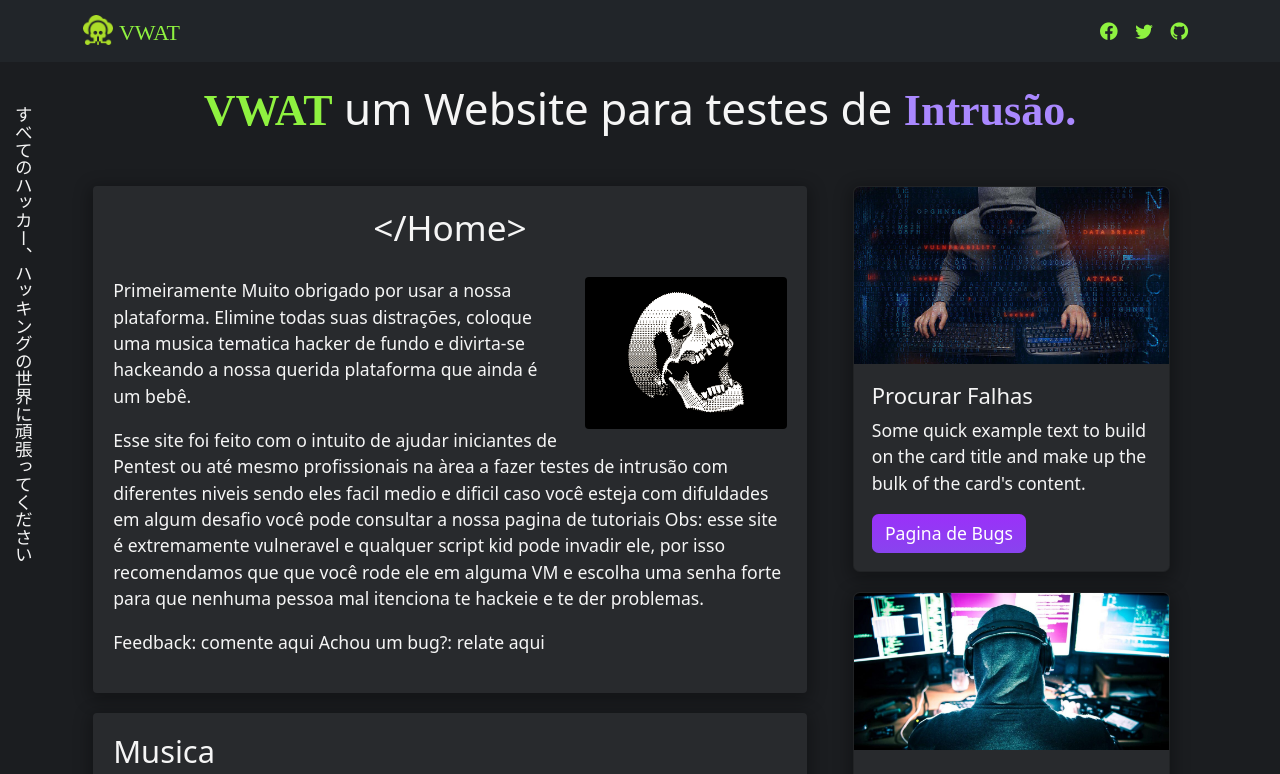
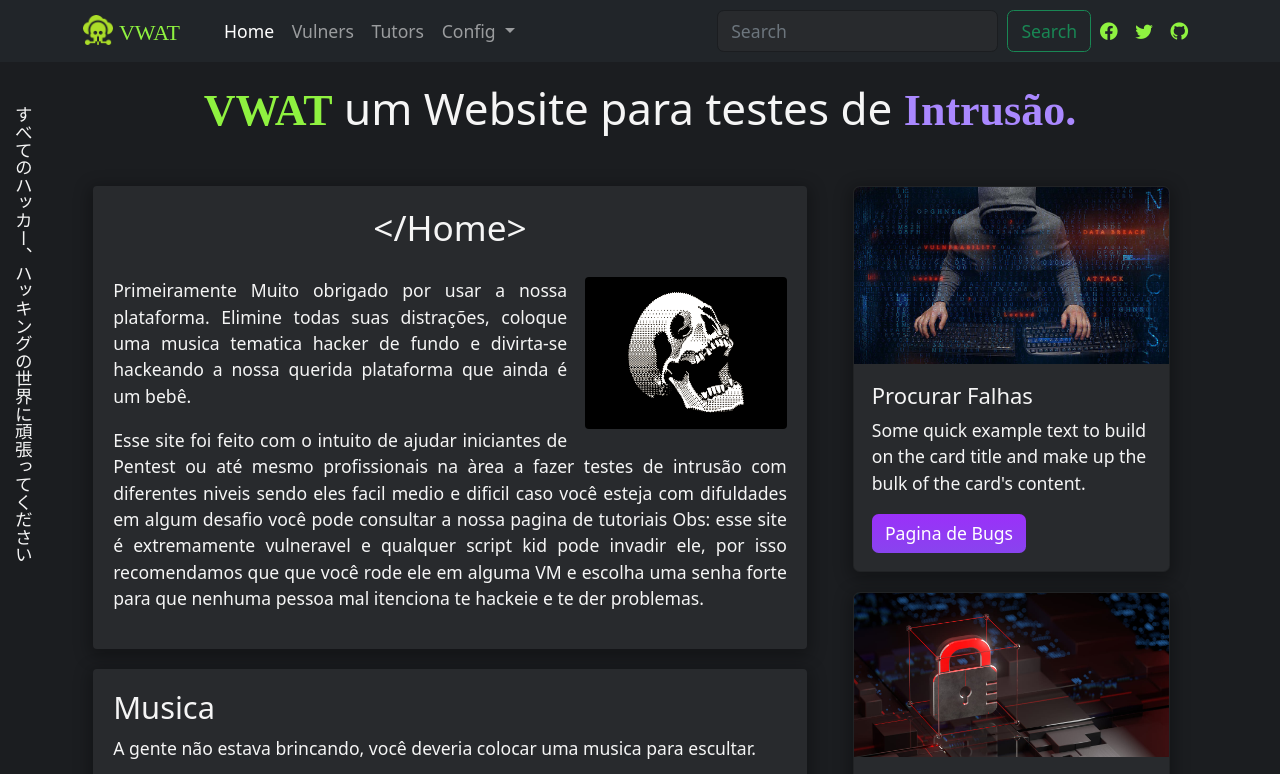
Before and after one commit to CarlosAllberto/VWAT, a PHP site: page /home.html in a window 1280 px wide. Shown: the top 774 px of the page. Run offline with PHP 8.4, Linux system fonts and the light colour scheme; some libraries are stand-ins or nearby versions.

Commit message:
modifications

```diff
--- a/home.html
+++ b/home.html
@@ -4,7 +4,7 @@
     <meta charset="UTF-8">
     <meta http-equiv="X-UA-Compatible" content="IE=edge">
     <meta name="viewport" content="width=device-width, initial-scale=1.0">
-    <meta name="theme-color" content="#282A2D" />
+    <meta name="theme-color" content="darkgreen" />
     <title>VWAT - Home</title>
 
     <!-- CSS only -->
@@ -24,19 +24,48 @@
     <link rel="preconnect" href="https://fonts.googleapis.com">
     <link rel="preconnect" href="https://fonts.gstatic.com" crossorigin>
     <link href="https://fonts.googleapis.com/css2?family=Noto+Sans+JP&display=swap" rel="stylesheet">
+
+    <link rel="stylesheet" href="https://cdnjs.cloudflare.com/ajax/libs/slick-carousel/1.7.1/slick.css">
+    <link rel="stylesheet" href="https://cdnjs.cloudflare.com/ajax/libs/slick-carousel/1.7.1/slick-theme.css">
 </head>
 <body>
-    <nav class="navbar navbar-expand-lg bg-dark navbar-dark">
+    <nav class="navbar navbar-expand-lg bg-dark navbar-dark" style="z-index: 1;">
         <div class="container container-fluid">
-            <a class="navbar-brand" href="#">
+            <a class="navbar-brand" href="./home.html">
                 <img src="./img/logo.png" alt="logo" width="30" height="30" class="d-inline-block align-text-top">
                 <span class="navbar-brand mb-0 h1">VWAT</span>
             </a>
-            <button class="navbar-toggler" type="button" data-bs-toggle="collapse" data-bs-target="#navbarNav" aria-controls="navbarNav" aria-expanded="false" aria-label="Toggle navigation">
+            <button class="navbar-toggler" type="button" data-bs-toggle="collapse" data-bs-target="#navbarSupportedContent" aria-controls="navbarSupportedContent" aria-expanded="false" aria-label="Toggle navigation">
                 <span class="navbar-toggler-icon"></span>
             </button>
-            <div class="collapse navbar-collapse justify-content-end" id="navbarNav">
-                <ul class="navbar-nav">
+            <div class="collapse navbar-collapse" id="navbarSupportedContent">
+            <ul class="navbar-nav me-auto mb-2 mb-lg-0">
+                <li class="nav-item">
+                    <a class="nav-link active" aria-current="page" href="./home.html">Home</a>
+                </li>
+                <li class="nav-item">
+                    <a class="nav-link" href="./vulners/index.html">Vulners</a>
+                </li>
+                <li class="nav-item">
+                    <a class="nav-link" href="#">Tutors</a>
+                </li>
+                <li class="nav-item dropdown">
+                    <a class="nav-link dropdown-toggle" href="#" id="navbarDropdown" role="button" data-bs-toggle="dropdown" aria-expanded="false">
+                      Config
+                    </a>
+                    <ul class="dropdown-menu" aria-labelledby="navbarDropdown">
+                        <li><a class="dropdown-item" href="#">Action</a></li>
+                        <li><a class="dropdown-item" href="#">Another action</a></li>
+                        <li><hr class="dropdown-divider"></li>
+                        <li><a class="dropdown-item" href="#">Something else here</a></li>
+                    </ul>
+                </li>
+            </ul>
+            <form class="d-flex" role="search">
+                <input class="form-control me-2" type="search" placeholder="Search" aria-label="Search">
+                <button class="btn btn-outline-success" type="submit">Search</button>
+            </form>
+            <ul class="d-flex navbar-nav">
                 <li class="nav-item">
                   <a class="nav-link" aria-current="page" href="#"><i class="bi bi-facebook"></i></a>
                 </li>
@@ -47,7 +76,6 @@
                   <a class="nav-link" href="#"><i class="bi bi-github"></i></a>
                 </li>
             </ul>
-            </div>
         </div>
     </nav>
     <main>
@@ -67,16 +95,12 @@
 
                             Obs: esse site é extremamente vulneravel e qualquer script kid pode invadir ele, por isso recomendamos que que você rode ele em alguma VM e escolha uma senha forte para que nenhuma pessoa mal itenciona te hackeie e te der problemas.
                         </p>
-                        <p>
-                            Feedback: comente aqui
-                            Achou um bug?: relate aqui
-                        </p>
                     </div>
                     <div class="conteudo">
                         <h3>Musica</h3>
-                        <p>A gente não estava brincando, você pode colocar uma musica para escultar.</p>
+                        <p>A gente não estava brincando, você deveria colocar uma musica para escultar.</p>
                         <div class="row player">
-                            <div class="col">
+                            <div class="col-md-4">
                                 <img src="https://i.ytimg.com/vi/yaQjWqxY8tw/hqdefault.jpg" alt="">
                             </div>
                             <div class="col">
@@ -91,6 +115,36 @@
                                 </div>
                             </div>
                         </div>
+                    </div>
+                    <div class="conteudo">
+                        <h3>Ferramentas recomendadas</h3>
+                        <div class="carousel">
+                            <div><a href="https://www.kali.org/tools/metasploit-framework/" target="_blank">
+                                <img src="https://www.kali.org/tools/metasploit-framework/images/metasploit-framework-logo.svg" alt="metasploit">
+                            </a></div>
+                            <div><a href="https://www.kali.org/tools/burpsuite/" target="_blank">
+                                <img src="https://www.kali.org/tools/burpsuite/images/burpsuite-logo.svg" alt="burp">
+                            </a></div>
+                            <div><a href="https://www.kali.org/tools/zaproxy/" target="_blank">
+                                <img src="https://www.kali.org/tools/zaproxy/images/zaproxy-logo.svg" alt="zap">
+                            </a></div>
+                            <div><a href="https://www.kali.org/tools/nmap/" target="_blank">
+                                <img src="https://www.kali.org/tools/nmap/images/nmap-logo.svg" alt="nmap">
+                            </a></div>
+                            <div><a href="https://www.kali.org/tools/sqlmap/" target="_blank">
+                                <img src="https://www.kali.org/tools/sqlmap/images/sqlmap-logo.svg" alt="sqlmap">
+                            </a></div>
+                            <div><a href="https://www.kali.org/tools/commix/" target="_blank">
+                                <img src="https://www.kali.org/tools/commix/images/commix-logo.svg" alt="commix">
+                            </a></div>
+                            <div><a href="https://www.kali.org/tools/nikto/" target="_blank">
+                                <img src="https://www.kali.org/tools/nikto/images/nikto-logo.svg" alt="nikto">
+                            </a></div>
+                            <div><a href="https://www.kali.org/tools/hydra/" target="_blank">
+                                <img src="https://www.kali.org/tools/hydra/images/hydra-logo.svg" alt="hdra">
+                            </a></div>
+                        </div>
+                        <p>Não recomendamos ficar dependendo de Ferramentas e sim usar para facilitar</p>
                     </div>
                     <div class="conteudo">
                         <h3>Achou algum Bug?</h3>
@@ -113,7 +167,17 @@
                                 <div class="card-body">
                                   <h5 class="card-title">Procurar Falhas</h5>
                                   <p class="card-text">Some quick example text to build on the card title and make up the bulk of the card's content.</p>
-                                  <a href="#" class="btn btn-primary">Pagina de Bugs</a>
+                                  <a href="./vulners/index.html" class="btn btn-primary">Pagina de Bugs</a>
+                                </div>
+                            </div>
+                        </div>
+                        <div class="col">
+                            <div class="card" style="width: 18rem;">
+                                <img src="./img/criptografia.jpg" class="card-img-top" alt="...">
+                                <div class="card-body">
+                                  <h5 class="card-title">Criptografias</h5>
+                                  <p class="card-text">Some quick example text to build on the card title and make up the bulk of the card's content.</p>
+                                  <a href="#" class="btn btn-primary">Resolver Criptografias</a>
                                 </div>
                             </div>
                         </div>
@@ -206,5 +270,45 @@
             <a class="text-reset fw-bold" href="https://vwat.com/">VWAT.com.br</a>
         </div>
     </footer>
+
+    <script src="https://code.jquery.com/jquery-1.11.0.min.js"></script>
+    <script src="https://code.jquery.com/jquery-migrate-1.2.1.min.js"></script>
+    <script src="https://cdnjs.cloudflare.com/ajax/libs/slick-carousel/1.7.1/slick.js"></script>
+
+    <script>
+        $('.carousel').slick({
+            autoplay: true,
+            autoplaySpeed: 2000,
+            centerMode: true,
+            centerPadding: '0px',
+            arrows: false,
+            dots: false,
+            infinite: true,
+            speed: 300,
+            slidesToShow: 5,
+            slidesToScroll: 5,
+
+            responsive: [
+                {
+                breakpoint: 768,
+                settings: {
+                    arrows: false,
+                    centerMode: true,
+                    centerPadding: '80px',
+                    slidesToShow: 3
+                }
+                },
+                {
+                breakpoint: 480,
+                settings: {
+                    arrows: false,
+                    centerMode: true,
+                    centerPadding: '40px',
+                    slidesToShow: 2
+                }
+                }
+            ]
+        });
+    </script>
 </body>
 </html>
--- a/js/main.js
+++ b/js/main.js
@@ -28,3 +28,8 @@ burguer = (x) => {
         navbar.style.display = "block";
     }
 }
+
+sidebar = () => {
+    const sidebar = document.querySelector("div#sidebar");
+    sidebar.classList.toggle("open");
+}
--- a/style/style.css
+++ b/style/style.css
@@ -57,12 +57,24 @@ strong.intrusao {
     color: var(--cor2);
 }
 
+.navbar input {
+    background-color: var(--cor4);
+    border: 1px solid var(--cor5);
+}
+
+.navbar input:focus {
+    background-color: var(--cor4);
+    border: none;
+    color: var(--cor2);
+}
+
 main .row .conteudo {
     background-color: var(--cor4);
     box-shadow: 0 4px 16px 4px rgba(0,0,0,0.3);
     border-radius: 4px;
     padding: 20px;
     margin: 20px 10px;
+    text-align: justify;
 }
 
 main .row .conteudo h2 {
@@ -95,13 +107,17 @@ main .player .col {
     padding: 0;
 }
 
+main .player .col-md-4 {
+    padding: 0;
+}
+
 main .player .info {
     text-align: center;
 }
 
 main .player img {
     width: 100%;
-    height: 200px;
+    height: auto;
 }
 
 main .controls i {
@@ -112,6 +128,14 @@ main .controls i {
 
 main .player h5 {
     padding-top: 20px;
+}
+
+main .carousel img {
+    width: 100px;
+}
+
+main .carousel img:hover {
+    filter: drop-shadow(1px 1px 4px whitesmoke);
 }
 
 main ul {
```
Also changed, not shown: index.html (+12 -7 lines), style/style-login.css (+11 -1 lines), style/vulners.css (renamed from style/sidebar.css, +28 -5 lines), vulners/index.html (+61 -13 lines), img/criptografia.jpg (added). Lines whose indentation alone changed are shown as unchanged.
